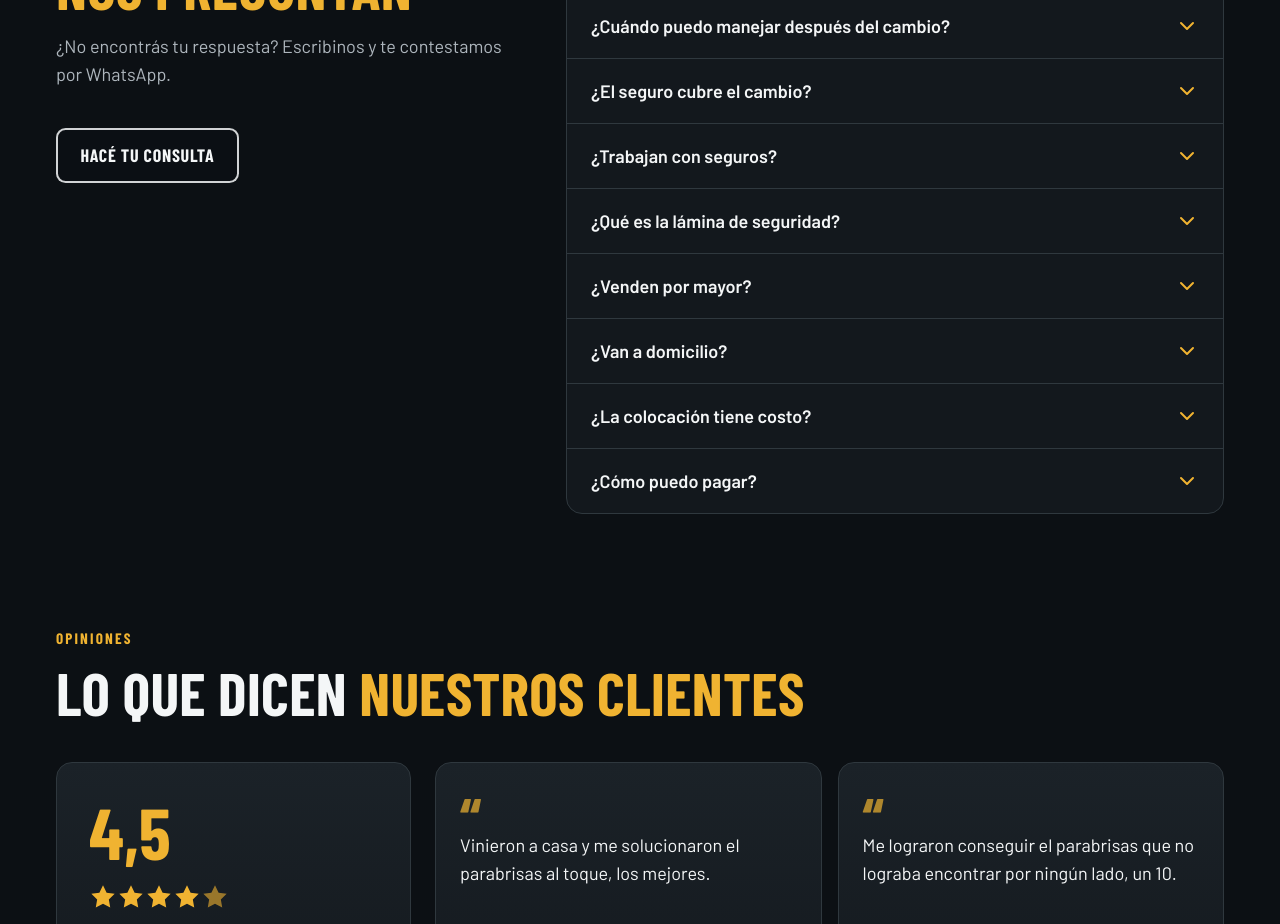
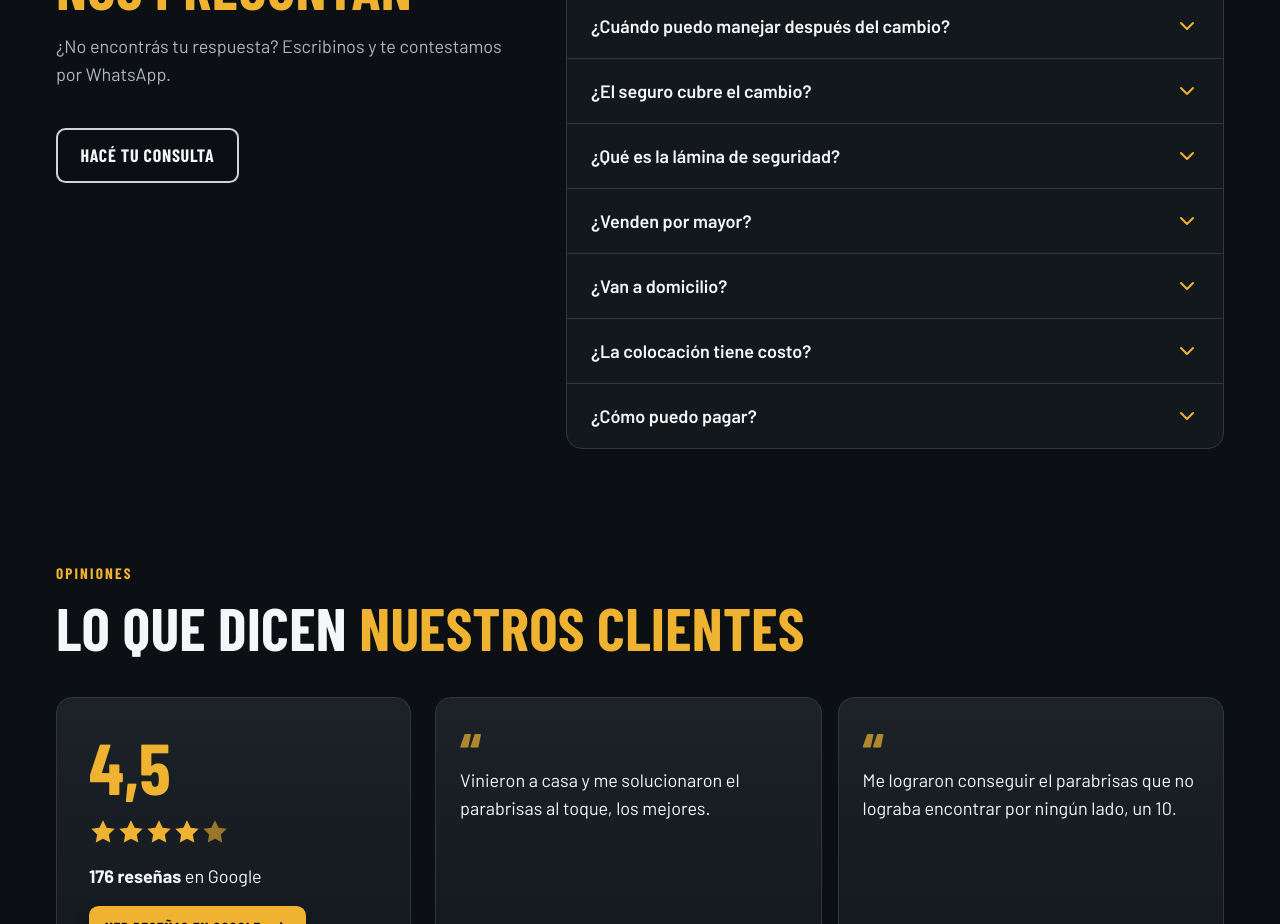
Before and after one commit to zahireldebal/autoglass_parabrisas, a Next.js app: page / in a window 1280 px wide. Shown: the part 10200-11124 px from the top of the page. Built offline with nearby package versions, Linux system fonts and the light colour scheme; no server answers; a web font is replaced by a local one.

Commit message:
Preguntas frecuentes: una sola pregunta de seguros, con la gestión y las aseguradoras
Co-Authored-By: Claude Opus 5.5 <noreply@anthropic.com>

```diff
--- a/src/data/faq.ts
+++ b/src/data/faq.ts
@@ -15,11 +15,7 @@ export const faq: { q: string; a: string; pending?: boolean }[] = [
   },
   {
     q: '¿El seguro cubre el cambio?',
-    a: 'En la mayoría de los casos sí. Trabajamos con Mapfre, Porto Seguro, SURA, Sancor, Surco, Berkley, San Cristóbal y HDI.',
-  },
-  {
-    q: '¿Trabajan con seguros?',
-    a: 'Sí. Si tu vehículo tiene seguro, posiblemente tengas un cambio de cristal gratis al año. Nosotros nos encargamos de toda la gestión con tu aseguradora. Sujeto a la cobertura de tu póliza.',
+    a: 'En la mayoría de los casos sí: si tu vehículo tiene seguro, posiblemente tengas un cambio de cristal gratis al año. Nosotros nos encargamos de toda la gestión con tu aseguradora. Trabajamos con Mapfre, Porto Seguro, SURA, Sancor, Surco, Berkley, San Cristóbal y HDI. Sujeto a la cobertura de tu póliza.',
   },
   {
     q: '¿Qué es la lámina de seguridad?',
```
